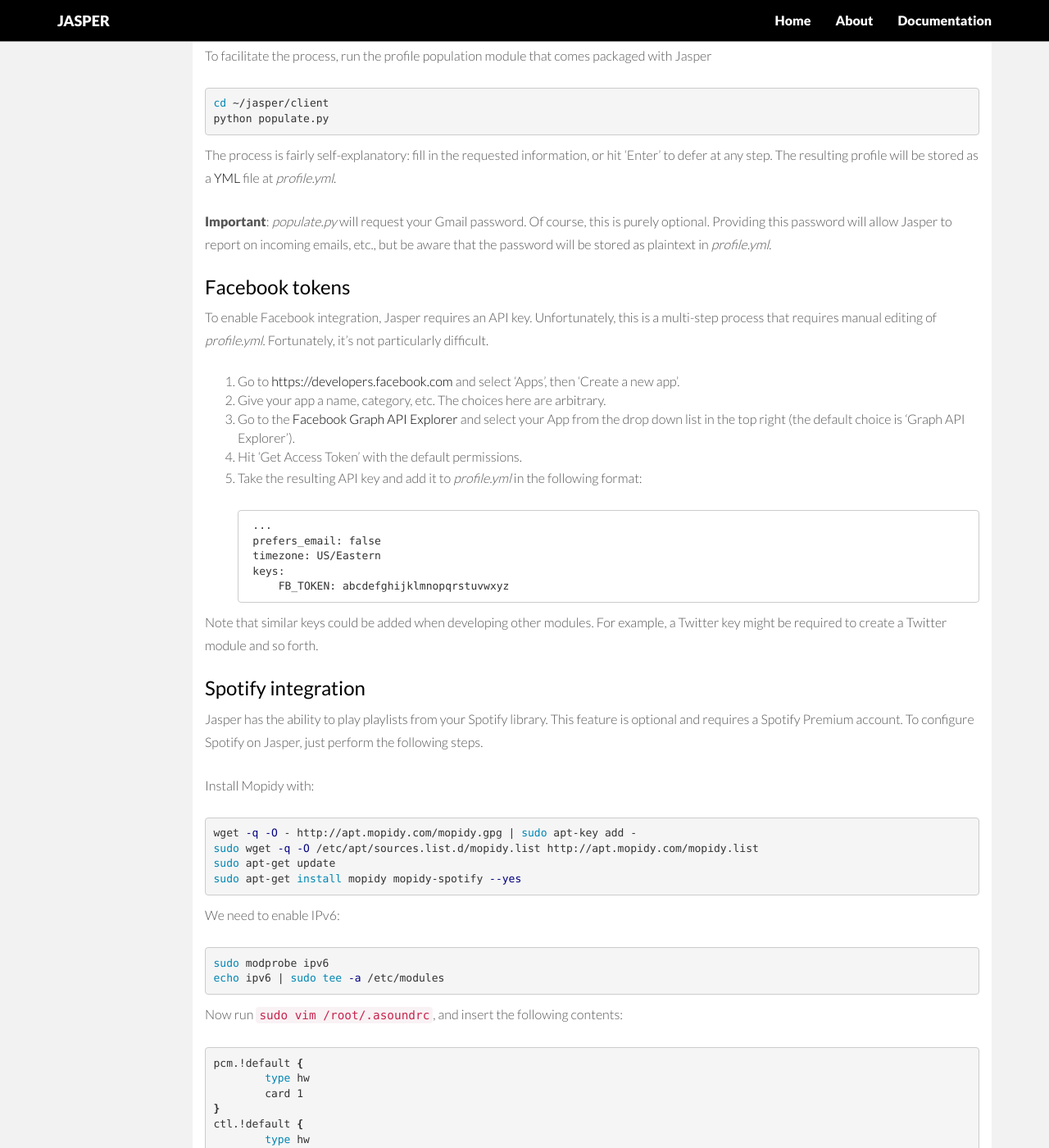
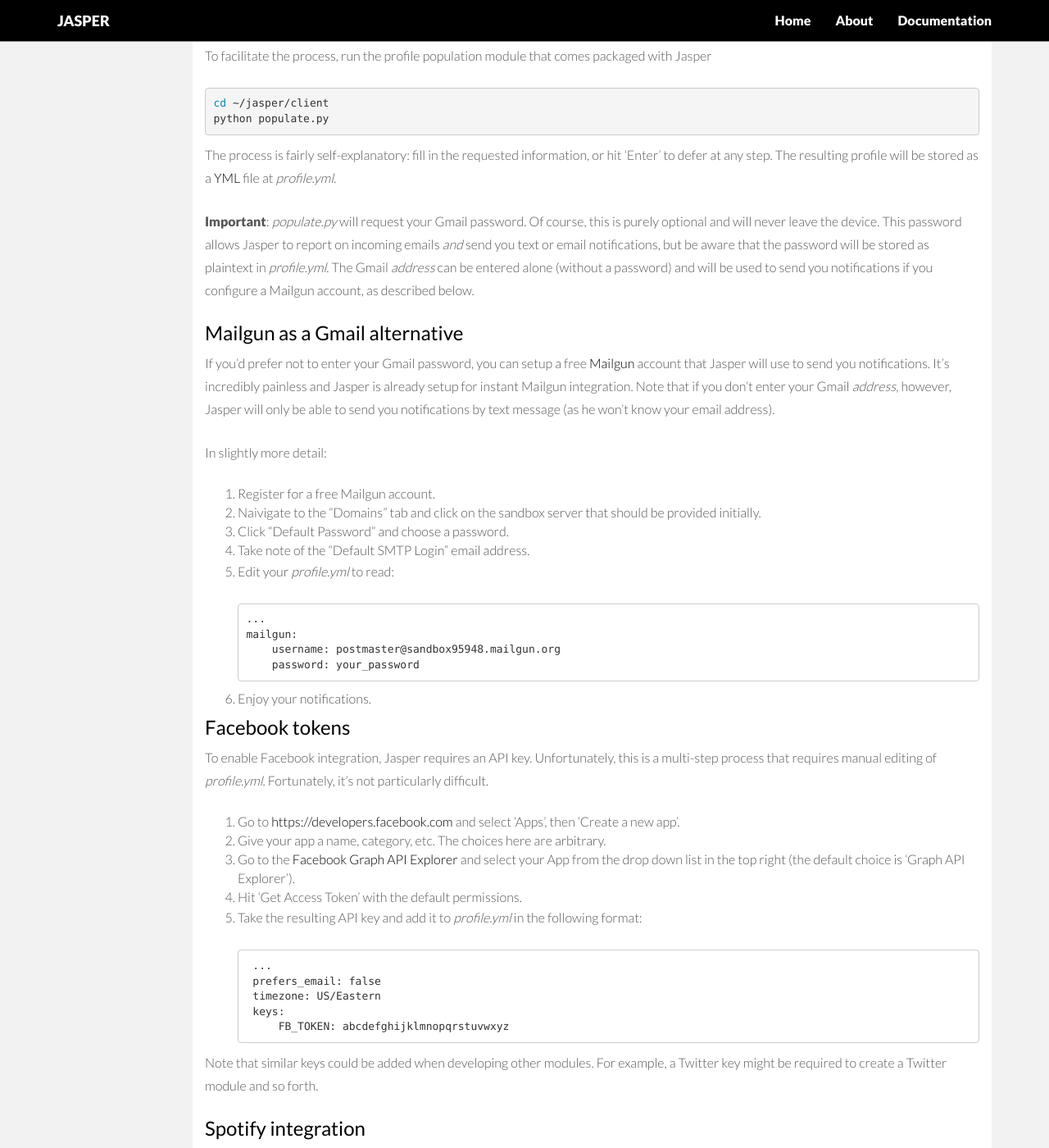
Before and after one commit to jasperproject/jasperproject.github.io, a Jekyll site: the page built from documentation/software/index.md, in a window 1280 px wide and 1400 px high, scrolled down 5006 px. Shown: the whole window at 82% size. Built offline with Jekyll 4.4.1, drawn with Linux system fonts in a browser that asks for light colours; nearby versions of some CDN libraries.

Commit message:
mailgun mention

```diff
--- a/documentation/software/index.md
+++ b/documentation/software/index.md
@@ -272,7 +272,27 @@
 
 The process is fairly self-explanatory: fill in the requested information, or hit 'Enter' to defer at any step. The resulting profile will be stored as a [YML](http://fdik.org/yml/) file at _profile.yml_.
 
-**Important**: _populate.py_ will request your Gmail password. Of course, this is purely optional. Providing this password will allow Jasper to report on incoming emails, etc., but be aware that the password will be stored as plaintext in _profile.yml_.
+**Important**: _populate.py_ will request your Gmail password. Of course, this is purely optional and will never leave the device. This password allows Jasper to report on incoming emails _and_ send you text or email notifications, but be aware that the password will be stored as plaintext in _profile.yml_. The Gmail _address_ can be entered alone (without a password) and will be used to send you notifications if you configure a Mailgun account, as described below.
+
+<h3 class="linked" id='mailgun'><a href="#mailgun" title="Permalink to this headline">Mailgun as a Gmail alternative</a></h3>
+
+If you'd prefer not to enter your Gmail password, you can setup a free [Mailgun](https://mailgun.com/) account that Jasper will use to send you notifications. It's incredibly painless and Jasper is already setup for instant Mailgun integration. Note that if you don't enter your Gmail _address_, however, Jasper will only be able to send you notifications by text message (as he won't know your email address).
+
+In slightly more detail:
+
+1. Register for a free Mailgun account.
+2. Naivigate to the "Domains" tab and click on the sandbox server that should be provided initially.
+3. Click "Default Password" and choose a password.
+4. Take note of the "Default SMTP Login" email address.
+5. Edit your _profile.yml_ to read:
+
+       ...
+       mailgun:
+           username: postmaster@sandbox95948.mailgun.org
+           password: your_password
+6. Enjoy your notifications.
+
+
 
 <h3 class="linked" id='facebook-tokens'><a href="#facebook-tokens" title="Permalink to this headline">Facebook tokens</a></h3>
 
```
